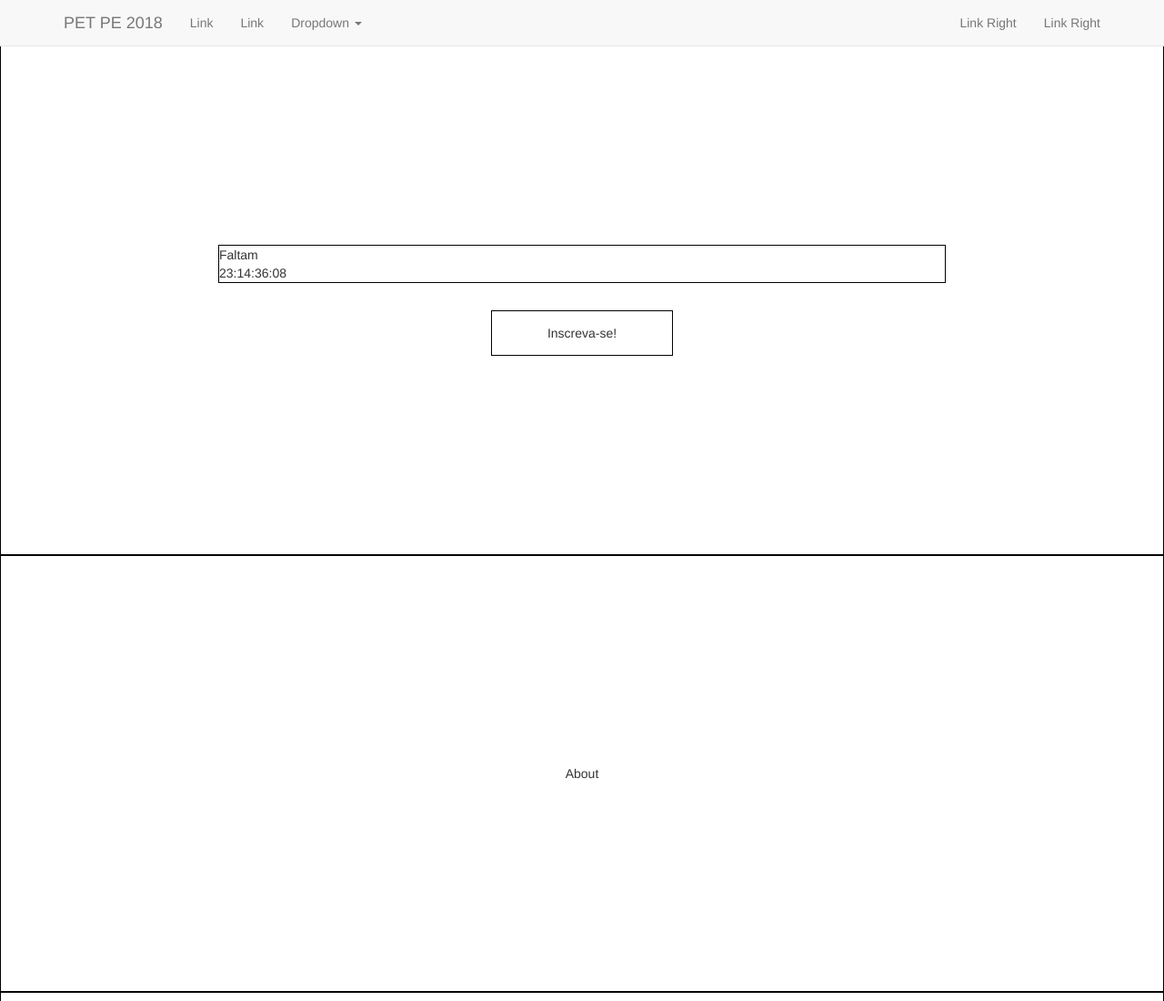
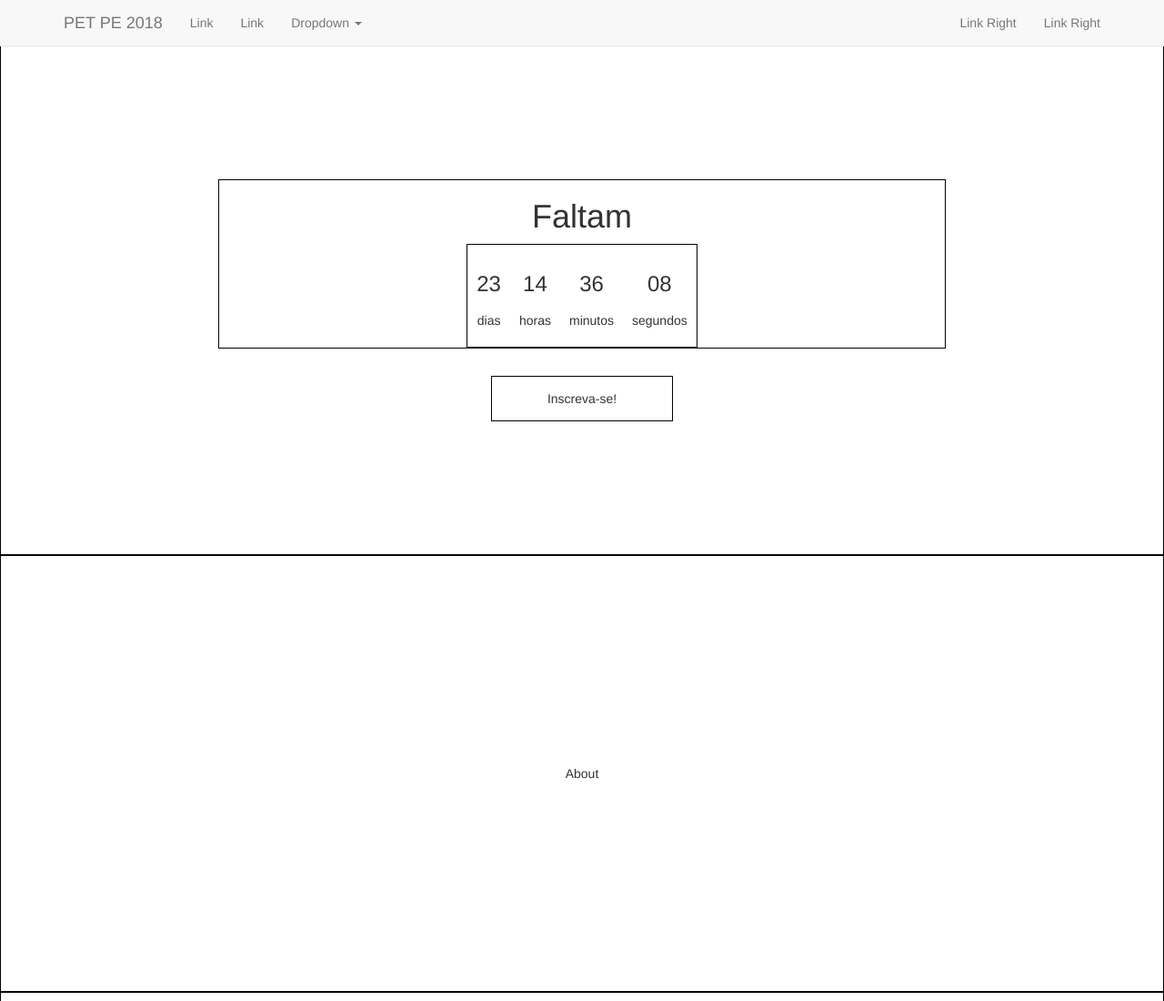
Before and after one commit to pet-informatica/enepet2019, a React app: page / in a window 1280 px wide. Shown: the top 1100 px of the page at 91% size. Built offline with nearby package versions, Linux system fonts and the light colour scheme.

Commit message:
Adiciona esqueleto do timer

```diff
--- a/src/containers/Home/Countdown/Countdown.css
+++ b/src/containers/Home/Countdown/Countdown.css
@@ -13,8 +13,31 @@
 .Countdown-timer {
     width: 100%;
     max-width: 800px;
+    margin-bottom: 30px;
+
+    display: flex;
+    flex-direction: column;
+    justify-content: center;
+    align-items: center;
+
     border: thin solid black;
-    margin-bottom: 30px;
+}
+
+.Countdown-time {
+    display: flex;
+    flex-direction: row;
+    justify-content: center;
+
+    border: thin solid black;
+}
+
+.Countdown-time-number {
+    margin: 10px;
+
+    display: flex;
+    flex-direction: column;
+    justify-content: center;
+    align-items: center;
 }
 
 .Countdown-signup {
--- a/src/containers/Home/Countdown/index.js
+++ b/src/containers/Home/Countdown/index.js
@@ -48,9 +48,24 @@ class Countdown extends Component {
         return (
             <div className="Countdown">
                 <div className="Countdown-timer">
-                    Faltam
-                    <div className="Countdown-timer-number">
-                        {days}:{addZero(hours)}:{addZero(minutes)}:{addZero(seconds)}
+                    <h1 className="Countdown-title">Faltam</h1>
+                    <div className="Countdown-time">
+                        <div className="Countdown-time-number">
+                            <h3>{days}</h3>
+                            <h5>dias</h5>
+                        </div>
+                        <div className="Countdown-time-number">
+                            <h3>{addZero(hours)}</h3>
+                            <h5>horas</h5>
+                        </div>
+                        <div className="Countdown-time-number">
+                            <h3>{addZero(minutes)}</h3>
+                            <h5>minutos</h5>
+                        </div>
+                        <div className="Countdown-time-number">
+                            <h3>{addZero(seconds)}</h3>
+                            <h5>segundos</h5>
+                        </div>
                     </div>
                 </div>
                 <div className="Countdown-signup">
```
